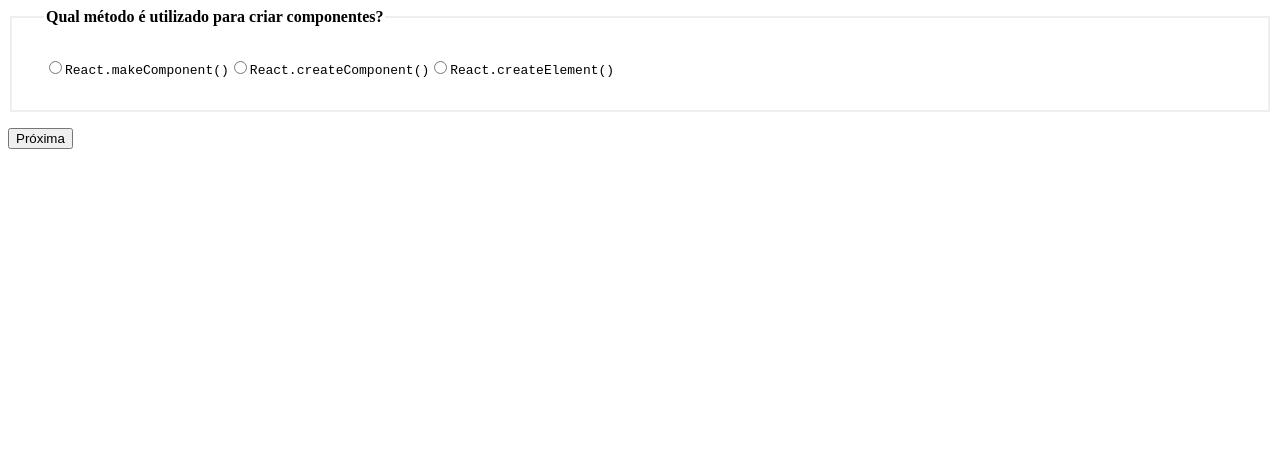
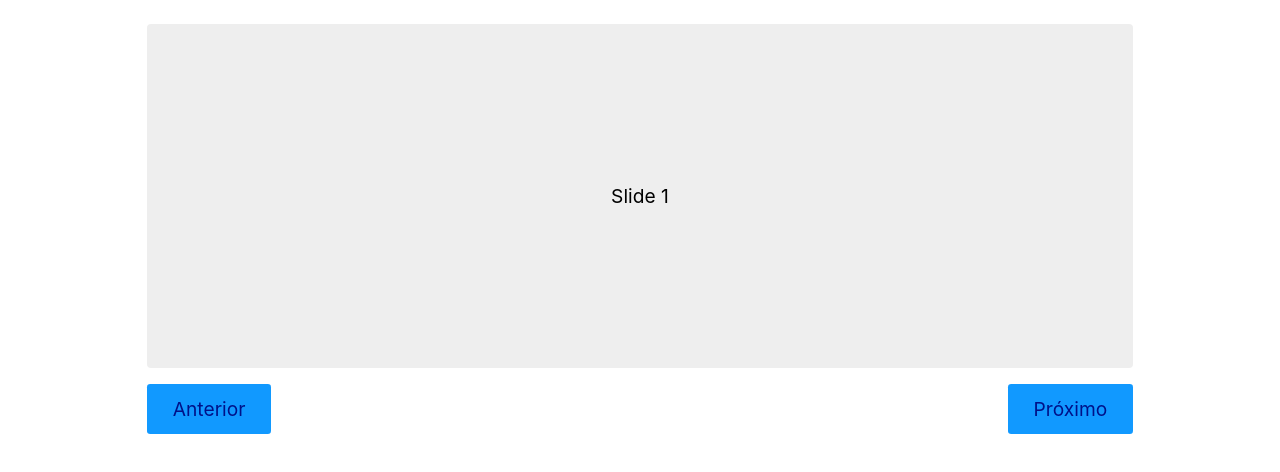
Before and after one commit to AysllaGomes/react-hooks, a React (Create React App) app: page / in a window 1280 px wide. Shown: the top 472 px of the page. Built offline with nearby package versions, Linux system fonts and the light colour scheme.

Commit message:
[UPT] Criando um comportamento de slide, transacionando entre telas

```diff
--- a/public/index.html
+++ b/public/index.html
@@ -13,7 +13,7 @@
       user's mobile device or desktop. See https://developers.google.com/web/fundamentals/web-app-manifest/
     -->
   <link rel="manifest" href="%PUBLIC_URL%/manifest.json" />
-  <!--<link rel="stylesheet" href="%PUBLIC_URL%/style.css" />-->
+  <link rel="stylesheet" href="%PUBLIC_URL%/style.css" />
   <!--
       Notice the use of %PUBLIC_URL% in the tags above.
       It will be replaced with the URL of the `public` folder during the build.
--- a/src/App.js
+++ b/src/App.js
@@ -1,88 +1,26 @@
 import React from 'react';
-import Radio from './Form/Radio';
+import Slide from './Slide';
 
-const perguntas = [
+const App = () => {
+  const slides = [
     {
-    pergunta: 'Qual método é utilizado para criar componentes?',
-    options: [
-      'React.makeComponent()',
-      'React.createComponent()',
-      'React.createElement()',
-    ],
-    resposta: 'React.createElement()',
-    id: 'p1',
+      id: 'slide1',
+      text: 'Slide 1',
     },
     {
-    pergunta: 'Como importamos um componente externo?',
-    options: [
-      'import Component from "./Component"',
-      'require("./Component")',
-      'import "./Component"',
-    ],
-    resposta: 'import Component from "./Component"',
-    id: 'p2',
+      id: 'slide2',
+      text: 'Slide 2',
     },
     {
-    pergunta: 'Qual hook não é nativo?',
-    options: ['useEffect()', 'useFetch()', 'useCallback()'],
-    resposta: 'useFetch()',
-    id: 'p3',
-  },
-  {
-    pergunta: 'Qual palavra deve ser utilizada para criarmos um hook?',
-    options: ['set', 'get', 'use'],
-    resposta: 'use',
-    id: 'p4',
+      id: 'slide3',
+      text: 'Slide 3',
     },
   ];
 
-const App = () => {
-  const [respostas, setRespostas] = React.useState({
-    p1: '',
-    p2: '',
-    p3: '',
-    p4: '',
-  });
-  const [slide, setSlide] = React.useState(0);
-  const [resultado, setResultado] = React.useState(null);
-
-  function handleChange({ target }) {
-    setRespostas({ ...respostas, [target.id]: target.value });
-  }
-
-  function resultadoFinal() {
-    const corretas = perguntas.filter(
-      ({ id, resposta }) => respostas[id] === resposta,
-    );
-    setResultado(`Você acertou: ${corretas.length} de ${perguntas.length}`);
-  }
-
-  function handleClick() {
-    if (slide < perguntas.length - 1) {
-      setSlide(slide + 1);
-    } else {
-      setSlide(slide + 1);
-      resultadoFinal();
-    }
-  }
-
   return (
-    <form onSubmit={(event) => event.preventDefault()}>
-      {perguntas.map((pergunta, index) => (
-        <Radio
-          active={slide === index}
-          key={pergunta.id}
-          value={respostas[pergunta.id]}
-          onChange={handleChange}
-          {...pergunta}
-        />
-      ))}
-      {resultado ? (
-        <p>{resultado}</p>
-      ) : (
-        <button onClick={handleClick}>Próxima</button>
-      )}
-    </form>
+    <div>
+      <Slide slides={slides} />
+    </div>
   );
 };
 
--- /dev/null
+++ b/src/Slide.js
@@ -0,0 +1,43 @@
+import React from 'react';
+import styles from './Slide.module.css';
+
+const Slide = ({ slides }) => {
+  const [active, setActive] = React.useState(0);
+  const [position, setPosition] = React.useState(0);
+  const contentRef = React.useRef();
+
+  React.useEffect(() => {
+    const { width } = contentRef.current.getBoundingClientRect();
+    setPosition(-(width * active));
+  }, [active]);
+
+  function slidePrev() {
+    if (active > 0) setActive(active - 1);
+  }
+
+  function slideNext() {
+    if (active < slides.length - 1) setActive(active + 1);
+  }
+
+  return (
+    <section className={styles.container}>
+      <div
+        ref={contentRef}
+        className={styles.content}
+        style={{ transform: `translateX(${position}px)` }}
+      >
+        {slides.map((slide) => (
+          <div key={slide.id} className={styles.item}>
+            {slide.text}
+          </div>
+        ))}
+      </div>
+      <nav className={styles.nav}>
+        <button onClick={slidePrev}>Anterior</button>
+        <button onClick={slideNext}>Próximo</button>
+      </nav>
+    </section>
+  );
+};
+
+export default Slide;
--- /dev/null
+++ b/src/Slide.module.css
@@ -0,0 +1,25 @@
+.container {
+  overflow: hidden;
+}
+
+.content {
+  display: flex;
+  transition: transform 0.3s ease;
+}
+
+.item {
+  flex-shrink: 0;
+  width: 80%;
+  margin: 0 10%;
+  padding: 10rem 0;
+  background: #eee;
+  border-radius: 4px;
+  text-align: center;
+}
+
+.nav {
+  display: flex;
+  justify-content: space-between;
+  margin: 1rem auto;
+  width: 80%;
+}
```
Lines whose indentation alone changed are shown as unchanged.
